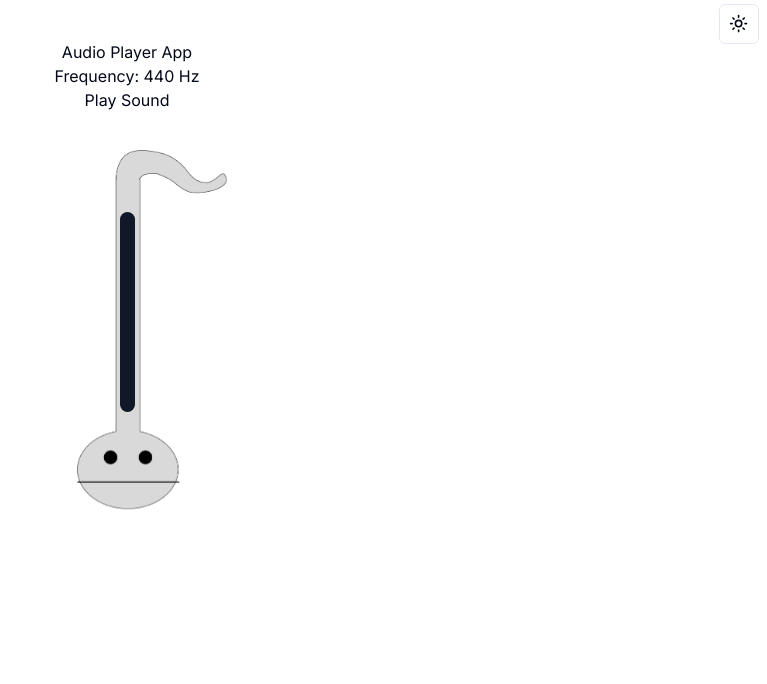
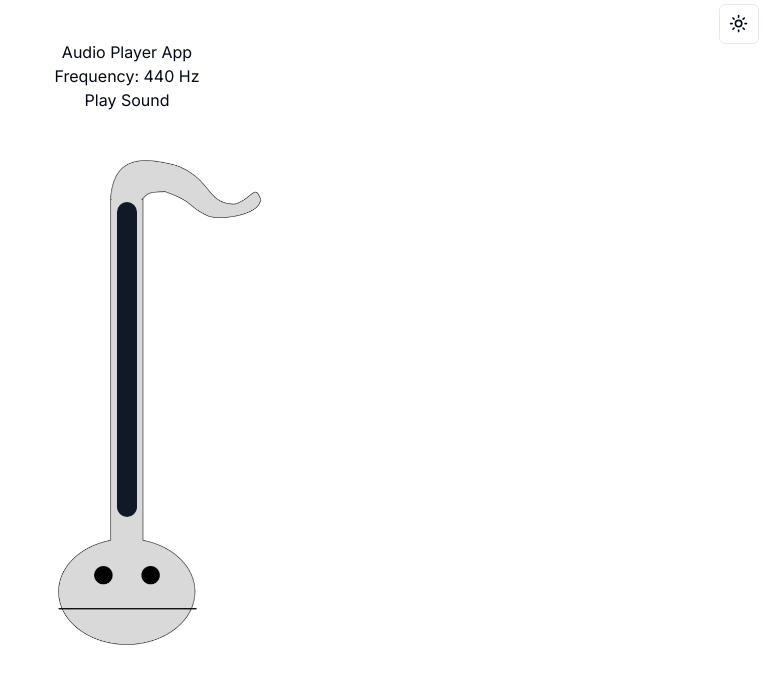
Before and after one commit to wr1159/otamatone, a Next.js app: page / in a window 1280 px wide. Shown: the top 684 px of the page, without its empty margins (513-1280 px from the left). Built offline with nearby package versions, Linux system fonts and the light colour scheme.

Commit message:
Resize to be larger

```diff
--- a/src/app/page.tsx
+++ b/src/app/page.tsx
@@ -17,19 +17,19 @@ export default function Home() {
             <Image
               src="/closedMouth.png"
               alt="resting position"
-              width={150}
-              height={40}
-              className="absolute -z-10 top-[150px]"
-              style={{ left: "calc(50vw - 50px)" }}
+              width={202.5}
+              height={54}
+              className="absolute -z-10 top-[160px]"
+              style={{ left: "calc(50vw - 69px)" }}
             />
           ) : (
             <Image
               src="/openMouth.png"
               alt="resting position"
-              width={150}
-              height={40}
-              className="absolute -z-10 top-[150px]"
-              style={{ left: "calc(50vw - 50px)" }}
+              width={202.5}
+              height={54}
+              className="absolute -z-10 top-[160px]"
+              style={{ left: "calc(50vw - 69px)" }}
             />
           )}
         </div>
--- a/src/components/frequency-bar.tsx
+++ b/src/components/frequency-bar.tsx
@@ -94,6 +94,7 @@ const FrequencySlider: React.FC<FrequencySliderProps> = ({ changeState }) => {
       (window as any).webkitAudioContext)();
     const o = context.createOscillator();
     const g = context.createGain();
+    o.type = "sawtooth";
     o.start(0);
     o.frequency.value = frequency;
     o.connect(g);
@@ -131,7 +132,7 @@ const FrequencySlider: React.FC<FrequencySliderProps> = ({ changeState }) => {
         onTouchStart={handleTouchStart}
         onTouchMove={handleTouchMove}
         onTouchEnd={handleTouchEnd}
-        className="w-[15px] h-[200px] bg-gray-900 dark:bg-white rounded-xl mt-[100px]"
+        className="w-[20.25px] h-[315px] bg-gray-900 dark:bg-black rounded-xl mt-[90px]"
       />
     </div>
   );
```
